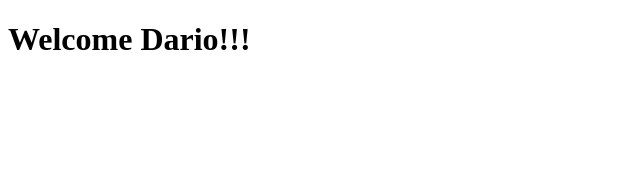
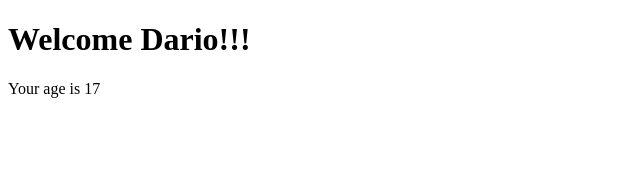
Before and after one commit to DarioCorbinelli/esercizi-react, a React (Create React App) app: page / in a window 1280 px wide. Shown: the top 170 px of the page, without its empty margins (0-640 px from the left). Built offline with nearby package versions, Linux system fonts and the light colour scheme.

Commit message:
conditional rendering 2

```diff
--- a/src/Welcome.js
+++ b/src/Welcome.js
@@ -6,7 +6,7 @@
     return (
       <div>
         <h1>Welcome {this.props.name || "utenteeee"}!!!</h1>
-        {this.props.age > 18 && <Age age={this.props.age} />}
+        {this.props.age && <Age age={this.props.age} />}
       </div>
     )
   }
```
